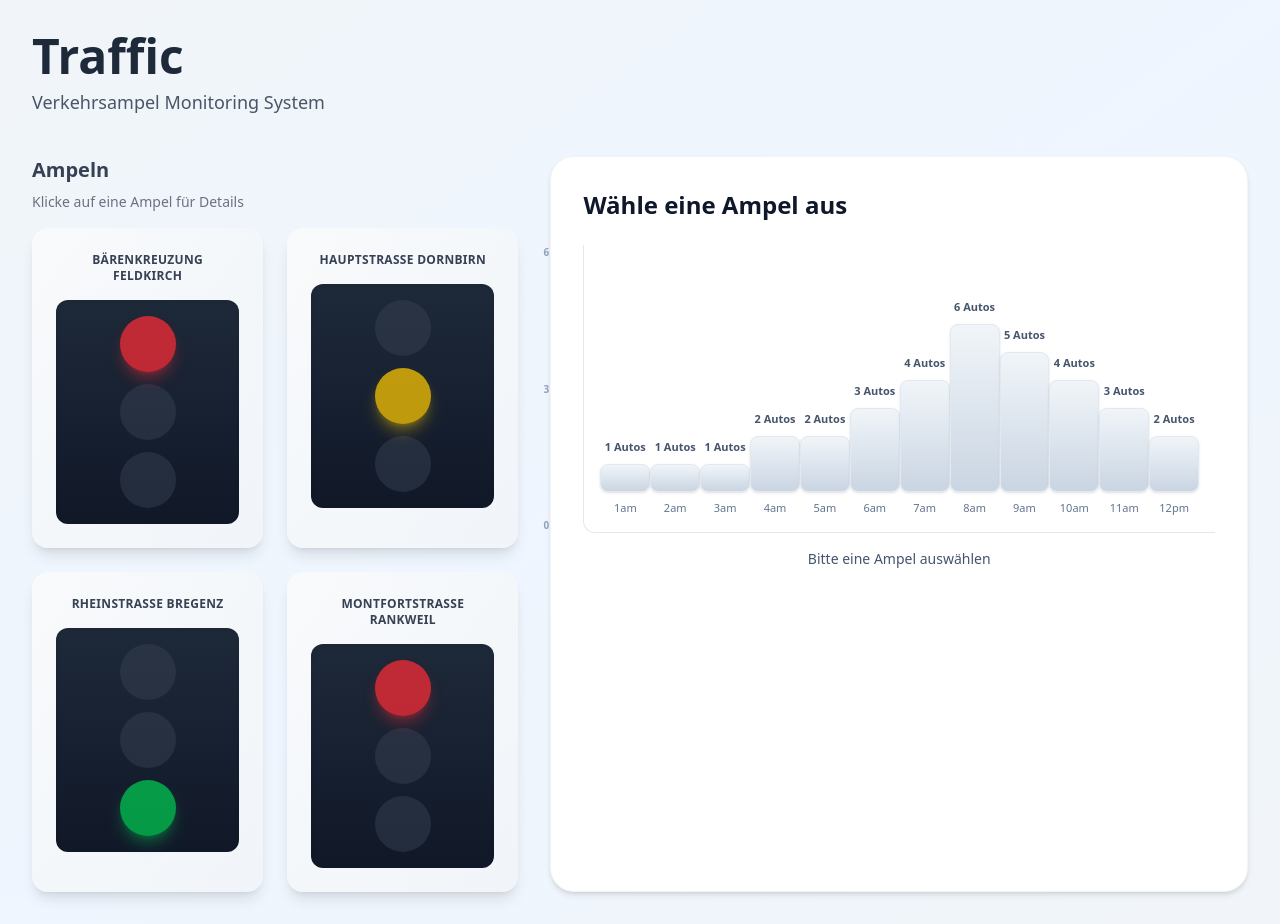
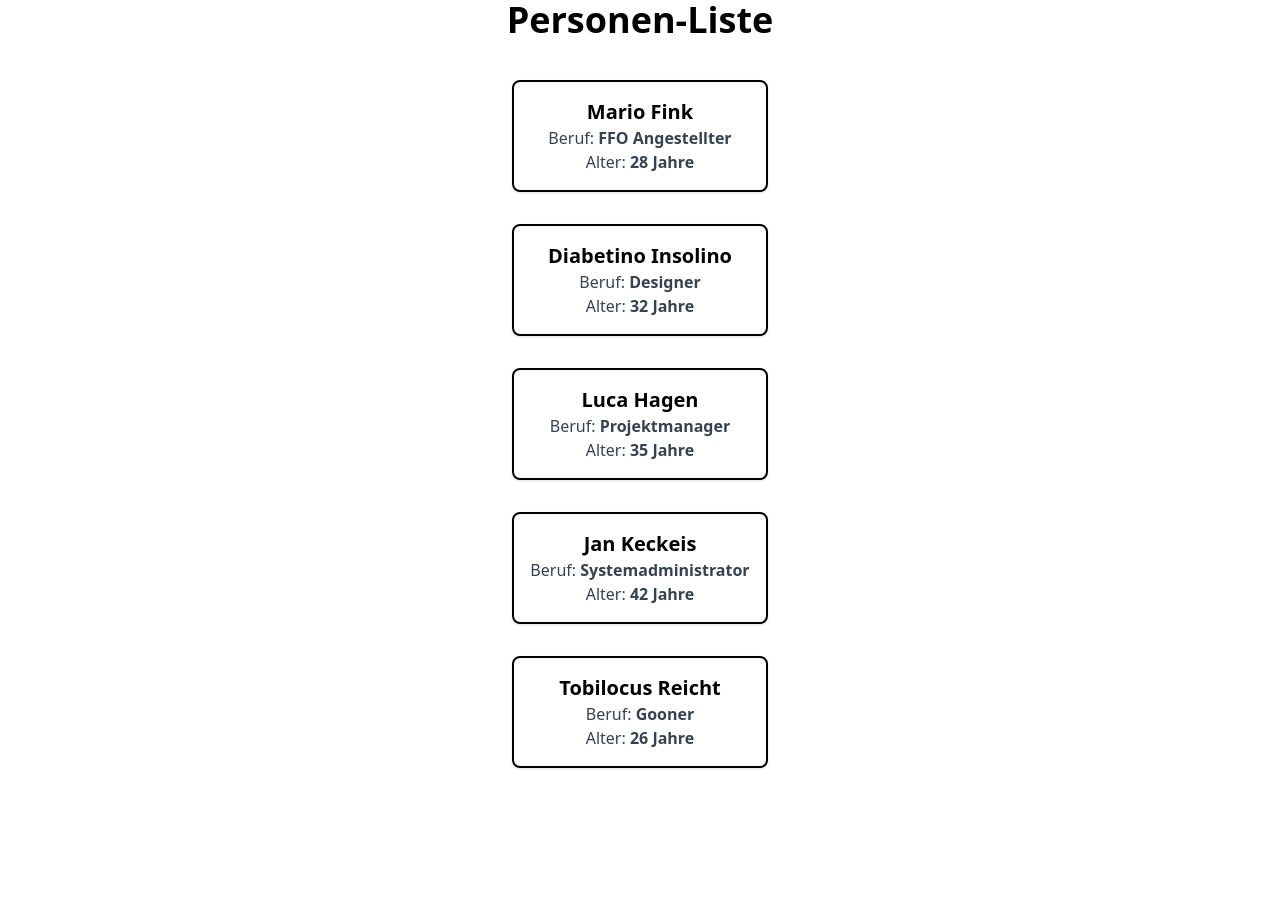
Before and after one commit to kecksi999/WebBasics, a React (Vite) app in the folder react-basics/my-app/: page / in a window 1280 px wide. After the commit the page ends 800 px from the top, so only its background shows below. Built offline with nearby package versions, Linux system fonts and the light colour scheme.

Commit message:
finished Persons

```diff
--- /dev/null
+++ b/react-basics/my-app/server.ts
@@ -0,0 +1,42 @@
+import express, { Request, Response } from 'express';
+import cookieParser from 'cookie-parser';
+import { v4 as uuidv4 } from 'uuid';
+
+const app = express();
+const PORT = 3001;
+
+// Middleware
+app.use(cookieParser());
+app.use(express.json());
+
+// Root endpoint - Check cookie and manage session ID
+app.get('/', (req: Request, res: Response) => {
+  const existingId = req.cookies.id;
+
+  if (existingId) {
+    // Cookie exists, send it back
+    res.json({
+      message: 'Session ID found',
+      id: existingId
+    });
+  } else {
+    // Generate new session ID
+    const newSessionId = uuidv4();
+
+    // Set cookie (expires in 24 hours)
+    res.cookie('id', newSessionId, {
+      httpOnly: true,
+      maxAge: 24 * 60 * 60 * 1000, // 24 hours
+      sameSite: 'strict'
+    });
+
+    res.json({
+      message: 'New session ID generated',
+      id: newSessionId
+    });
+  }
+});
+
+app.listen(PORT, () => {
+  console.log(`Server running on http://localhost:${PORT}`);
+});
--- /dev/null
+++ b/react-basics/my-app/src/components/Person.tsx
@@ -0,0 +1,25 @@
+import { useState } from "react";
+
+type PersonProps = {
+  name: string;
+  beruf: string;
+  alter: number;
+  id?: number;
+};
+
+export default function Person({ name, beruf, alter }: PersonProps) {
+  const [selected, setSelected] = useState(false);
+
+  return (
+    <div
+      className={`p-4 m-4 border-2 border-black shadow text-center cursor-pointer select-none bg-white w-64 rounded-lg ${
+        selected ? "bg-blue-200 border-blue-500" : ""
+      }`}
+      onClick={() => setSelected(!selected)}
+    >
+      <h2 className="text-xl font-bold">{name}</h2>
+      <p className="text-gray-700">Beruf: <span className="font-semibold">{beruf}</span></p>
+      <p className="text-gray-700">Alter: <span className="font-semibold">{alter} Jahre</span></p>
+    </div>
+  );
+}
--- /dev/null
+++ b/react-basics/my-app/src/components/PersonInterface.tsx
@@ -0,0 +1,31 @@
+import { useEffect, useState } from "react";
+import Person from "./Person";
+import personsData from "../persons.json";
+
+export default function PersonInterface() {
+  const [persons, setPersons] = useState<
+    { id: number; name: string; beruf: string; alter: number }[]
+  >([]);
+
+  useEffect(() => {
+    setPersons(personsData);
+  }, []);
+
+  return (
+    <div className="flex flex-col items-center">
+      <h1 className="text-4xl font-bold mb-6">Personen-Liste</h1>
+
+      <div className="flex flex-col items-center">
+        {persons.map((person) => (
+          <Person
+            key={person.id}
+            id={person.id}
+            name={person.name}
+            beruf={person.beruf}
+            alter={person.alter}
+          />
+        ))}
+      </div>
+    </div>
+  );
+}
--- a/react-basics/my-app/src/components/Traffic.tsx
+++ b/react-basics/my-app/src/components/Traffic.tsx
@@ -1,4 +1,4 @@
-import { useState } from "react";
+import { useState, useEffect } from "react";
 import TrafficLight from "./TrafficLight";
 import TrafficGraph from "./TrafficGraph";
 import type { TrafficLightData } from "./TrafficLightInterface";
@@ -6,6 +6,24 @@ import { trafficLightsData } from "./TrafficLightInterface";
 
 export default function Traffic() {
   const [selectedLight, setSelectedLight] = useState<TrafficLightData | null>(null);
+  const [sessionId, setSessionId] = useState<string | null>(null);
+
+  useEffect(() => {
+    // Fetch session ID from root endpoint
+    const fetchSessionId = async () => {
+      try {
+        const response = await fetch('http://localhost:3001/', {
+          credentials: 'include', // Include cookies in request
+        });
+        const data = await response.json();
+        setSessionId(data.id);
+      } catch (error) {
+        console.error('Error fetching session ID:', error);
+      }
+    };
+
+    fetchSessionId();
+  }, []);
 
   const placeholderData = [1, 1, 1, 2, 2, 3, 4, 6, 5, 4, 3, 2];
 
@@ -15,6 +33,11 @@ export default function Traffic() {
         <div className="mb-10">
           <h1 className="text-5xl font-bold text-gray-800 mb-2">Traffic</h1>
           <p className="text-gray-600 text-lg">Verkehrsampel Monitoring System</p>
+          {sessionId && (
+            <p className="text-sm text-blue-600 mt-2">
+              Session ID: <span className="font-mono font-semibold">{sessionId}</span>
+            </p>
+          )}
         </div>
 
         <div className="flex gap-8">
--- a/react-basics/my-app/src/main.tsx
+++ b/react-basics/my-app/src/main.tsx
@@ -1,3 +1,21 @@
+import ReactDOM from "react-dom/client";
+import "./index.css";
+import PersonInterface from "./components/PersonInterface";
+
+const App = () => {
+  return <PersonInterface />;
+};
+
+const root = document.getElementById("root")!;
+
+ReactDOM.createRoot(root).render(<App />);
+
+
+
+
+
+
+/*
 import ReactDOM from "react-dom/client";
 import "./index.css";
 import Traffic from "./components/Traffic";
@@ -9,3 +27,4 @@ const App = () => {
 const root = document.getElementById("root")!;
 
 ReactDOM.createRoot(root).render(<App />);
+*/
--- /dev/null
+++ b/react-basics/my-app/src/persons.json
@@ -0,0 +1,7 @@
+[
+  { "id": 1, "name": "Mario Fink", "beruf": "FFO Angestellter", "alter": 28 },
+  { "id": 2, "name": "Diabetino Insolino", "beruf": "Designer", "alter": 32 },
+  { "id": 3, "name": "Luca Hagen", "beruf": "Projektmanager", "alter": 35 },
+  { "id": 4, "name": "Jan Keckeis", "beruf": "Systemadministrator", "alter": 42 },
+  { "id": 5, "name": "Tobilocus Reicht", "beruf": "Gooner", "alter": 26 }
+]
```
